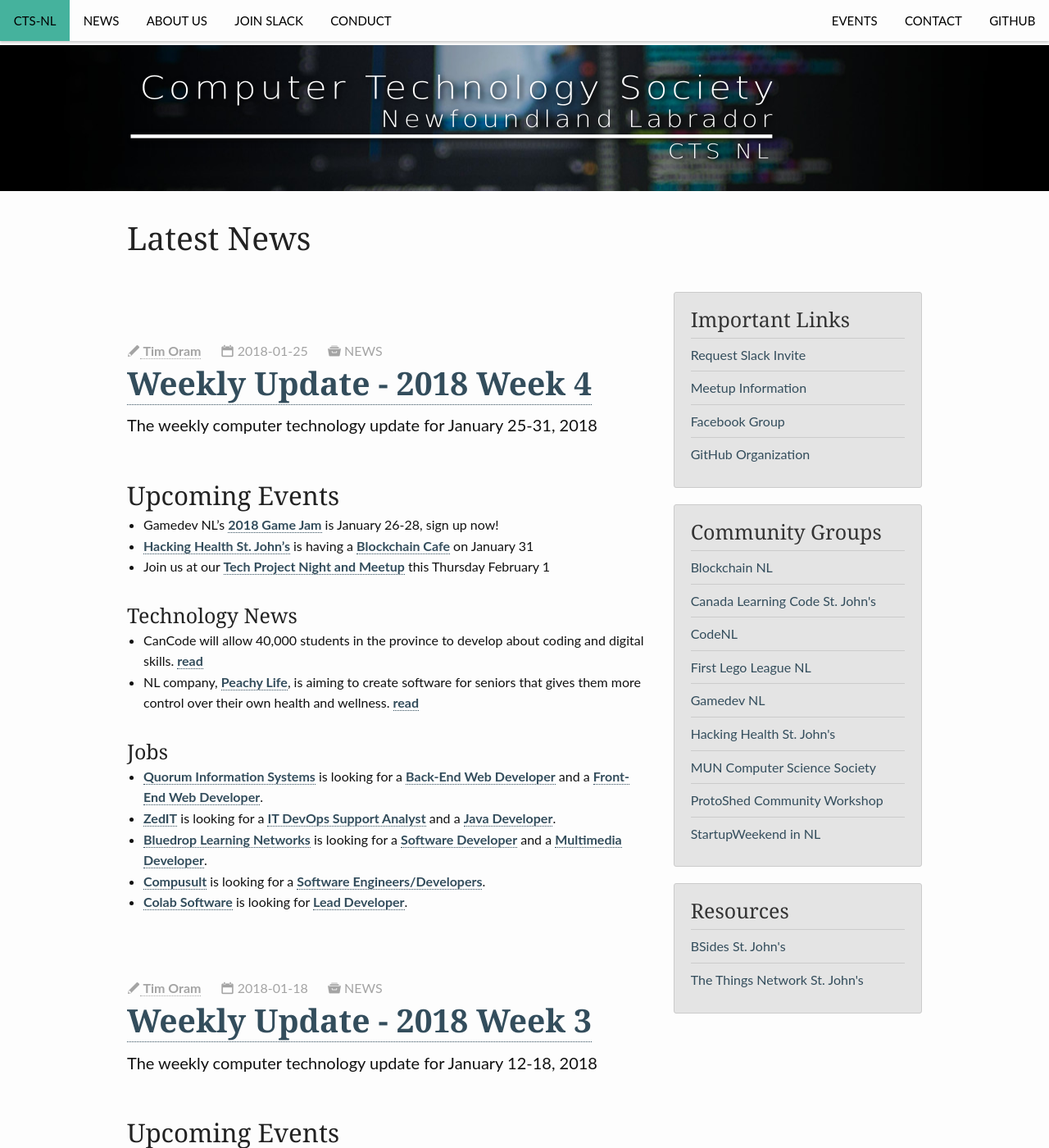
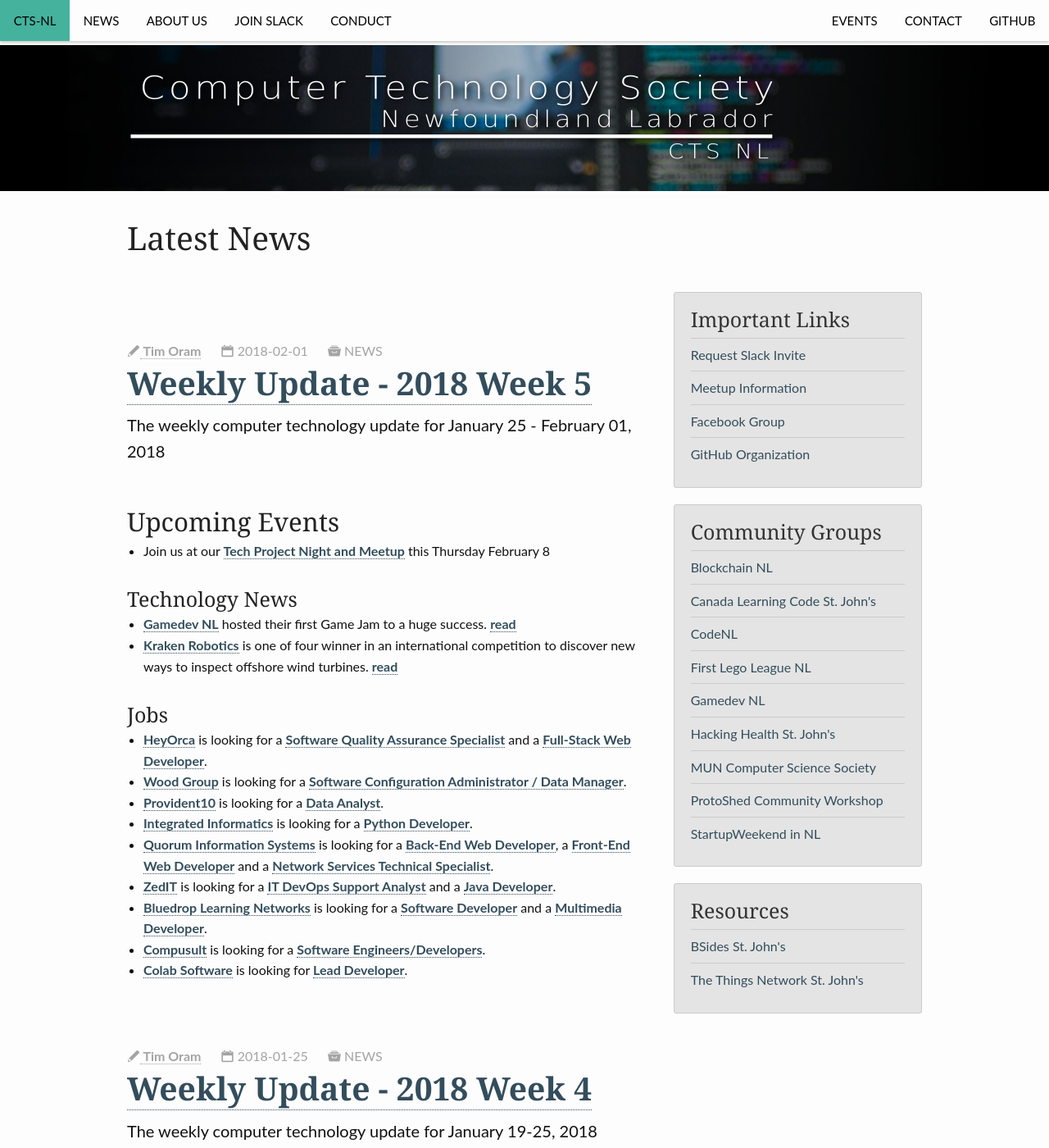
Before and after one commit to CTS-NL/CTS-NL.github.io, a Jekyll site: the page built from pages/index.html, in a window 1280 px wide and 1400 px high. Shown: the whole window at 82% size. Built offline with Jekyll 4.4.1, drawn with Linux system fonts in a browser that asks for light colours; some of the changed text lies outside the part shown.

Commit message:
Add weekly update 2018 week 5

```diff
--- a/_posts/2018-01-25-Weekly-Update.md
+++ b/_posts/2018-01-25-Weekly-Update.md
@@ -1,7 +1,7 @@
 ---
 layout: page
 title: "Weekly Update - 2018 Week 4"
-teaser: "The weekly computer technology update for January 25-31, 2018"
+teaser: "The weekly computer technology update for January 19-25, 2018"
 header:
     image: "logo.png"
     pattern: "header-texture.jpg"
--- /dev/null
+++ b/_posts/2018-02-01-Weekly-Update.md
@@ -0,0 +1,56 @@
+---
+layout: page
+title: "Weekly Update - 2018 Week 5"
+teaser: "The weekly computer technology update for January 25 - February 01, 2018"
+header:
+    image: "logo.png"
+    pattern: "header-texture.jpg"
+categories:
+    - news
+---
+
+## Upcoming Events
+
+* Join us at our [Tech Project Night and Meetup][meetup] this Thursday February 8
+
+### Technology News
+
+* [Gamedev NL][gamedevnl] hosted their first Game Jam to a huge success. [read](http://www.cbc.ca/beta/news/canada/newfoundland-labrador/gamedevnl-gamejam-at-eastern-edge-gallery-1.4507282)
+* [Kraken Robotics][kraken] is one of four winner in an international competition to discover new ways to inspect offshore wind turbines. [read](http://www.cbc.ca/beta/news/canada/newfoundland-labrador/kraken-competition-offshore-wind-turbines-1.4513805)
+
+### Jobs
+
+* [HeyOrca][whalecompany] is looking for a [Software Quality Assurance Specialist](https://jobs.careerbeacon.com/details/software-quality-assurance-specialist/191219)
+and a [Full-Stack Web Developer](https://jobs.careerbeacon.com/details/fullstack-web-developer/590925).
+* [Wood Group](https://www.woodgroup.com/) is looking for a [Software Configuration Administrator / Data Manager](https://www.workopolis.com/jobsearch/job/17933675?uc=E8&sc=3.5111&sp=1).
+* [Provident10][provident] is looking for a [Data Analyst](https://www.careerbeacon.com/en/posting/724772/provident10/data-analyst/st-john-s).
+* [Integrated Informatics][integrated] is looking for a [Python Developer](https://www.careerbeacon.com/en/posting/725367/integrated-informatics/python-developer/st-john-s).
+* [Quorum Information Systems][quorum] is looking for a [Back-End Web Developer](https://www.careerbeacon.com/en/posting/723319/quorum-information-systems-inc/back-end-web-developer/st-john-s),
+a [Front-End Web Developer](https://www.careerbeacon.com/en/posting/723318/quorum-information-systems-inc/front-end-web-developer/st-john-s)
+and a [Network Services Technical Specialist](https://www.careerbeacon.com/en/posting/725045/quorum-information-systems-inc/network-services-technical-specialist/st-john-s).
+* [ZedIT][zedit] is looking for a [IT DevOps Support Analyst](http://jobs.gzed.com/index.php?m=portal&a=details&jobOrderID=10338317) and a [Java Developer](https://www.careerbeacon.com/en/posting/716612).
+* [Bluedrop Learning Networks][bluedrop] is looking for a [Software Developer](https://www.careerbeacon.com/en/posting/719089) and a [Multimedia Developer](https://www.careerbeacon.com/en/posting/719607).
+* [Compusult][compusult] is looking for a [Software Engineers/Developers](https://www.workopolis.com/jobsearch/job/17921414).
+* [Colab Software][colab] is looking for [Lead Developer](https://www.colabsoftware.com/careers).
+
+[meetup]:https://www.meetup.com/Computer-Technology-Society-of-Newfoundland-and-Labrador/events/wzrpgpyxdblb/
+
+[blockchainnl]:https://www.facebook.com/blockchainnl/
+[hackinghealth]:https://www.facebook.com/HHStJohnsNL/
+[gamedevnl]:http://gamedevnl.org
+
+[whalecompany]:https://www.heyorca.com/
+[bluedrop]:http://www.bluedroplearningnetworks.com/
+[chummy]:https://chummygames.com
+[colab]:https://www.colabsoftware.com/
+[compusult]:http://www.compusult.net/
+[hyperloop]:https://paradigmhyperloop.com/
+[kraken]:http://krakenrobotics.com/
+[otherocean]:http://www.otherocean.com/
+[peachy]:https://www.peachylife.ca/
+[quidder]:https://qwidder.com/
+[subc]:http://subcimaging.com/
+[zedit]:http://www.zedit.com/
+[quorum]:http://www.quorumdms.com/
+[integrated]:http://integrated-informatics.com/
+[provident]:https://provident10.ca/
```
